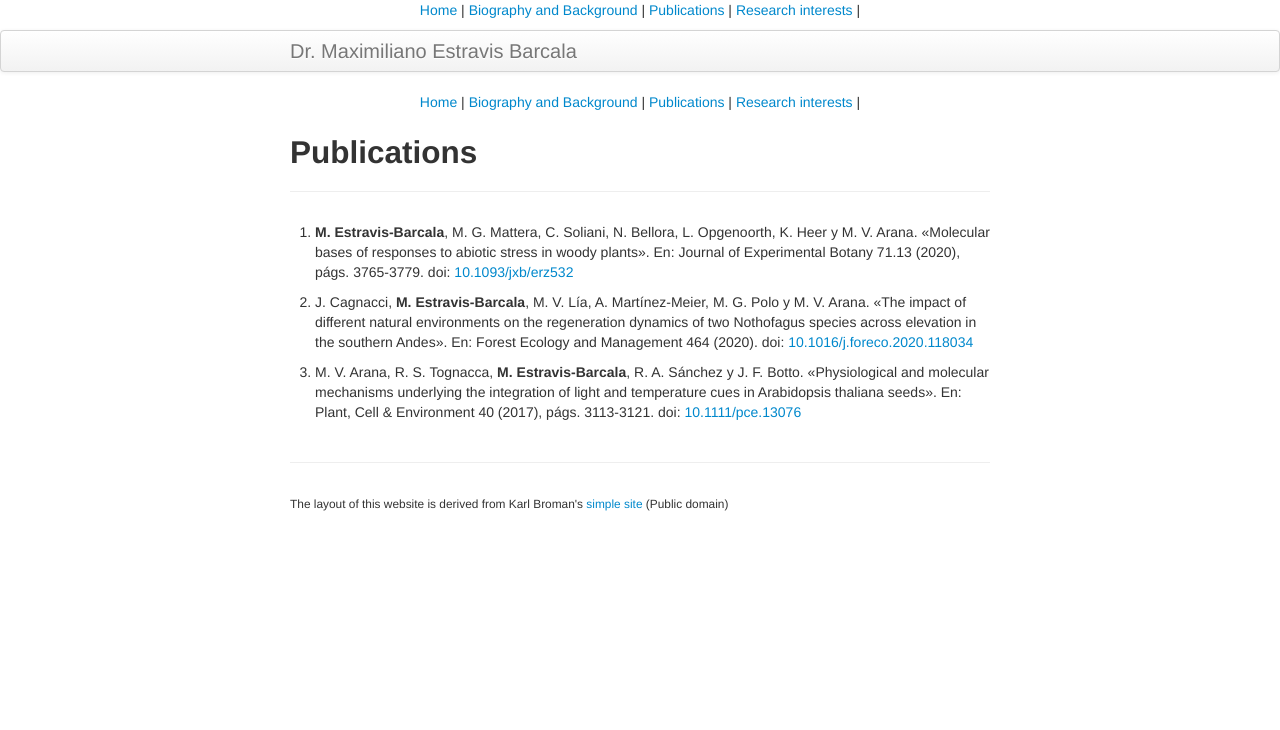
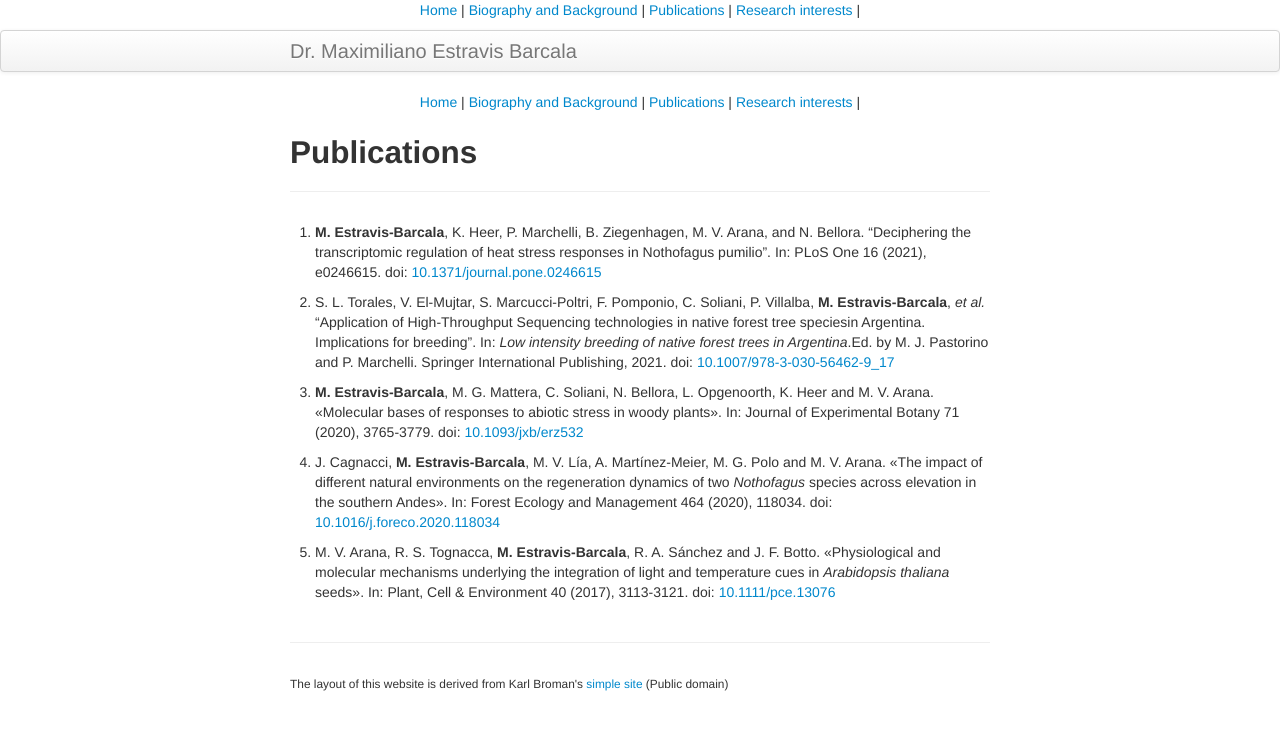
Before and after one commit to MaxiEstravis/maxiestravis.github.io, a Jekyll site: the page built from pages/publications.md, in a window 1280 px wide. Shown: the top 730 px of the page. Built offline with Jekyll 4.4.1, drawn with Linux system fonts in a browser that asks for light colours.

Commit message:
210825_9

```diff
--- a/pages/publications.md
+++ b/pages/publications.md
@@ -3,14 +3,12 @@ layout: page
 title: Publications
 ---
 
-3. **M. Estravis-Barcala**, M. G. Mattera, C. Soliani, N. Bellora, L. Opgenoorth, K. Heer y M. V. Arana.
-«Molecular bases of responses to abiotic stress in woody plants». En: Journal of Experimental Botany
-71.13 (2020), págs. 3765-3779. doi: [10.1093/jxb/erz532](https://doi.org/10.1093/jxb/erz532)
+5. **M. Estravis-Barcala**, K. Heer, P. Marchelli, B. Ziegenhagen, M. V. Arana, and N. Bellora. “Deciphering the transcriptomic regulation of heat stress responses in Nothofagus pumilio”. In: PLoS One 16 (2021), e0246615. doi: [10.1371/journal.pone.0246615](https://doi.org/10.1371/journal.pone.0246615)
 
-2. J. Cagnacci, **M. Estravis-Barcala**, M. V. Lía, A. Martínez-Meier, M. G. Polo y M. V. Arana. «The impact of
-different natural environments on the regeneration dynamics of two Nothofagus species across elevation in
-the southern Andes». En: Forest Ecology and Management 464 (2020). doi: [10.1016/j.foreco.2020.118034](https://doi.org/10.1016/j.foreco.2020.118034)
+4. S. L. Torales, V. El-Mujtar, S. Marcucci-Poltri, F. Pomponio, C. Soliani, P. Villalba, **M. Estravis-Barcala**, _et al._ “Application of High-Throughput Sequencing technologies in native forest tree speciesin Argentina. Implications for breeding”. In: _Low intensity breeding of native forest trees in Argentina_.Ed. by M. J. Pastorino and P. Marchelli. Springer International Publishing, 2021. doi: [10.1007/978-3-030-56462-9_17](https://doi.org/10.1007/978-3-030-56462-9_17)
 
-1. M. V. Arana, R. S. Tognacca, **M. Estravis-Barcala**, R. A. Sánchez y J. F. Botto. «Physiological and
-molecular mechanisms underlying the integration of light and temperature cues in Arabidopsis thaliana
-seeds». En: Plant, Cell & Environment 40 (2017), págs. 3113-3121. doi: [10.1111/pce.13076](https://doi.org/10.1111/pce.13076)
+3. **M. Estravis-Barcala**, M. G. Mattera, C. Soliani, N. Bellora, L. Opgenoorth, K. Heer and M. V. Arana. «Molecular bases of responses to abiotic stress in woody plants». In: Journal of Experimental Botany 71 (2020), 3765-3779. doi: [10.1093/jxb/erz532](https://doi.org/10.1093/jxb/erz532)
+
+2. J. Cagnacci, **M. Estravis-Barcala**, M. V. Lía, A. Martínez-Meier, M. G. Polo and M. V. Arana. «The impact of different natural environments on the regeneration dynamics of two _Nothofagus_ species across elevation in the southern Andes». In: Forest Ecology and Management 464 (2020), 118034. doi: [10.1016/j.foreco.2020.118034](https://doi.org/10.1016/j.foreco.2020.118034)
+
+1. M. V. Arana, R. S. Tognacca, **M. Estravis-Barcala**, R. A. Sánchez and J. F. Botto. «Physiological and molecular mechanisms underlying the integration of light and temperature cues in _Arabidopsis thaliana_ seeds». In: Plant, Cell & Environment 40 (2017), 3113-3121. doi: [10.1111/pce.13076](https://doi.org/10.1111/pce.13076)
```
Also changed, not shown: pages/bio.md (+2 -4 lines), 1 other file.
